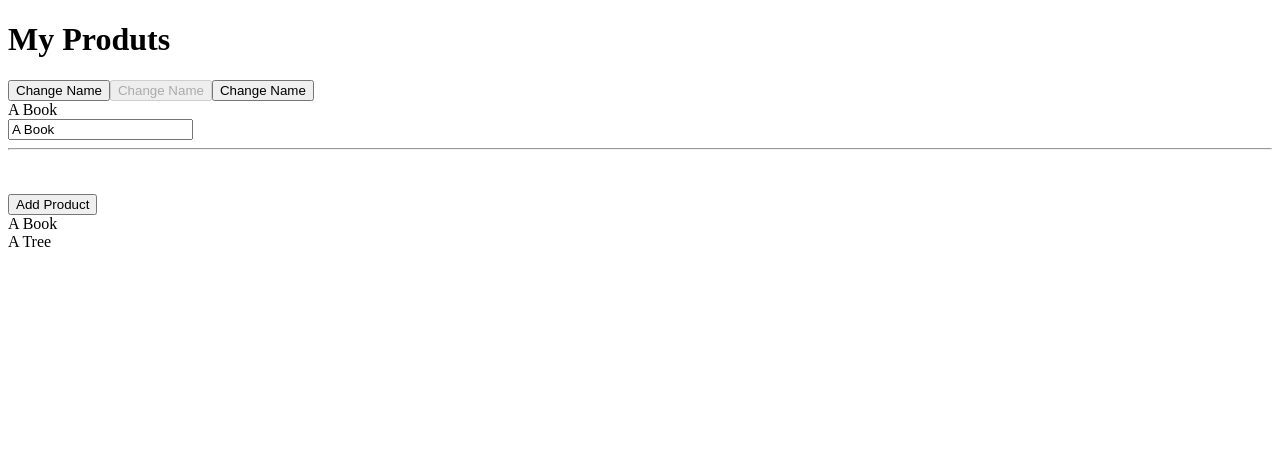
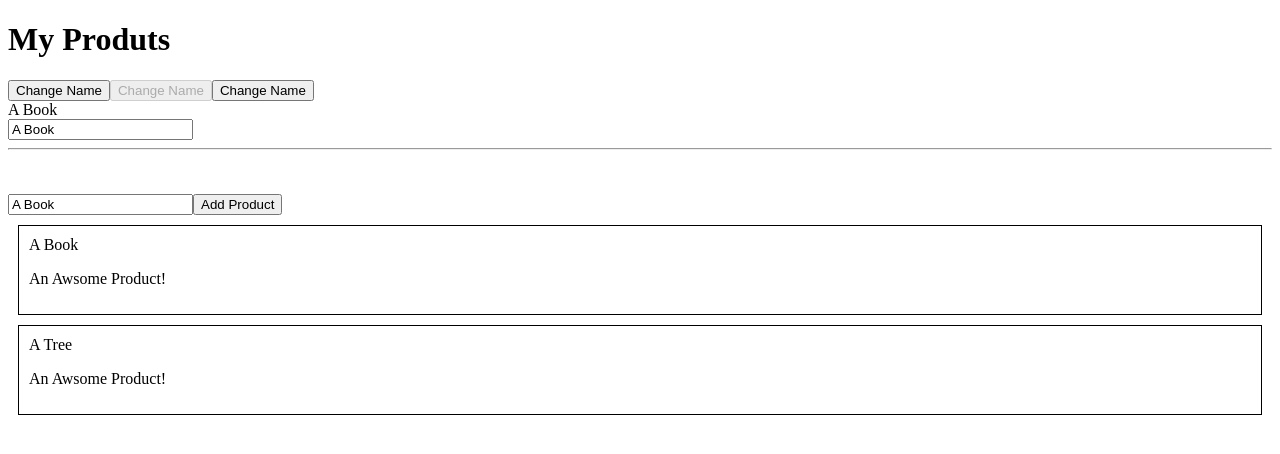
Before and after one commit to muazhar/Angularlearning, an Angular app in the folder myApp/: page / in a window 1280 px wide. Shown: the top 454 px of the page. Built offline with nearby package versions, Linux system fonts and the light colour scheme.

Commit message:
Custom Property Binding
app-product is not a Known Property:
Solution : add app-product Component to App.Module.ts

```diff
--- a/myApp/src/app/app.module.ts
+++ b/myApp/src/app/app.module.ts
@@ -9,7 +9,8 @@ import { ProduceComponent } from './produce.component';
 @NgModule({
   declarations: [
     AppComponent,
-  ProduceComponent
+  ProduceComponent,
+  ProductsComponent
   ],
   imports: [
     BrowserModule,
--- a/myApp/src/app/produce.component.html
+++ b/myApp/src/app/produce.component.html
@@ -12,8 +12,8 @@
 
 <br>
 <br>
+<input *ngIf="!isDisable" type="text" [(ngModel)]="productName">
+<button *ngIf="!isDisable" (click)="onAddProduct()">Add Product</button>
 
-<button (click)="onAddProduct()">Add Product</button>
-<div *ngFor="let item of productList">
-    {{item}}
-</div>
+
+<app-products *ngFor="let item of productList" [pName]="item"></app-products>
--- a/myApp/src/app/products/products.component.css
+++ b/myApp/src/app/products/products.component.css
@@ -0,0 +1,5 @@
+.product{
+    border: 1px solid black;
+    padding: 10px;
+    margin: 10px;
+}
--- a/myApp/src/app/products/products.component.html
+++ b/myApp/src/app/products/products.component.html
@@ -1 +1,6 @@
-<p>products works!</p>
+<article class="product">
+    <div>
+        {{pName}}
+    </div>
+    <p>An Awsome Product!</p>
+</article>
--- a/myApp/src/app/products/products.component.ts
+++ b/myApp/src/app/products/products.component.ts
@@ -1,4 +1,4 @@
-import { Component, OnInit } from '@angular/core';
+import { Component, OnInit, Input } from '@angular/core';
 
 @Component({
   selector: 'app-products',
@@ -6,7 +6,8 @@ import { Component, OnInit } from '@angular/core';
   styleUrls: ['./products.component.css']
 })
 export class ProductsComponent implements OnInit {
-prodcutName= "Iphone";
+ @Input() pName :string;
+
   constructor() { }
 
   ngOnInit() {
```
